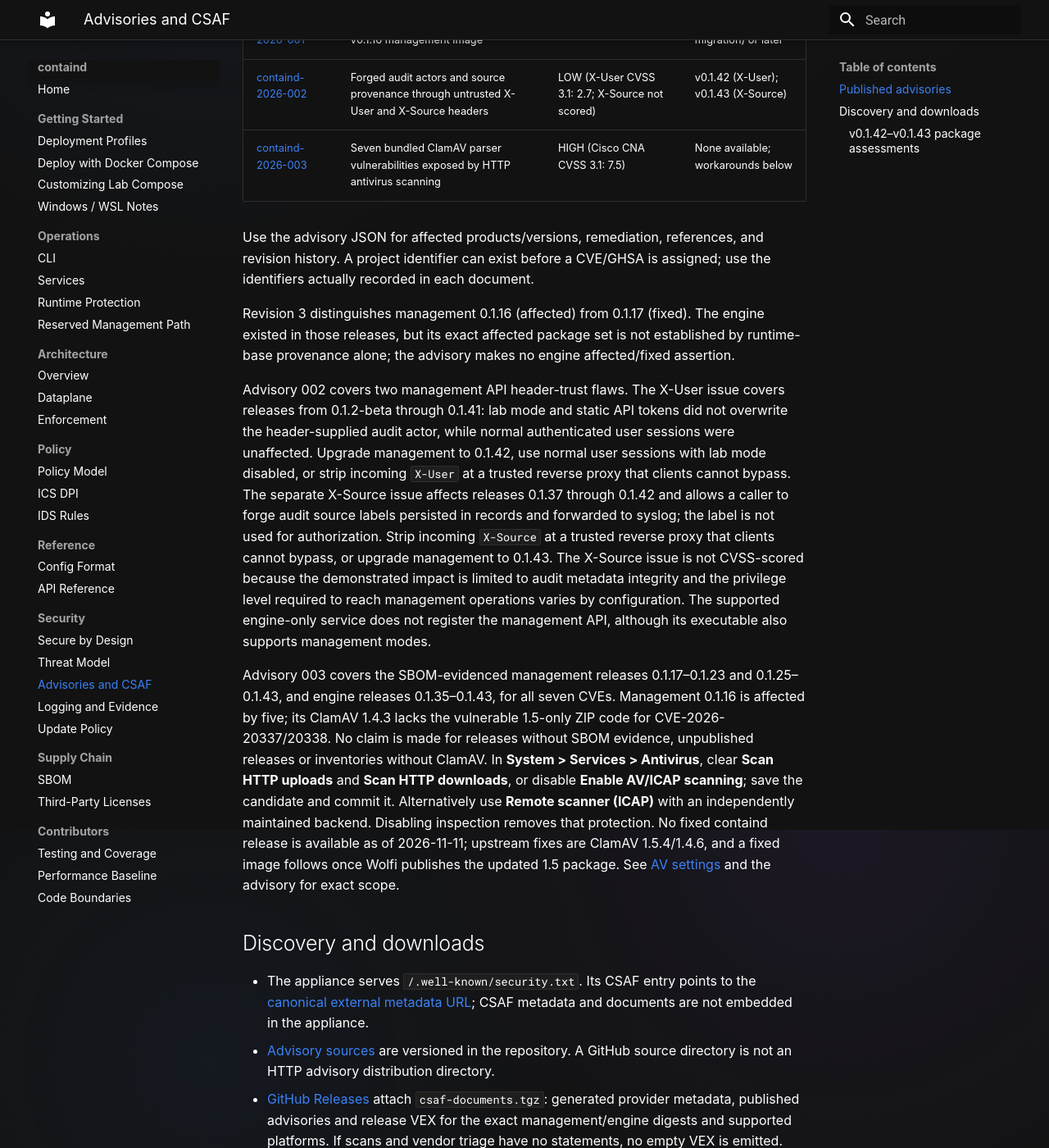
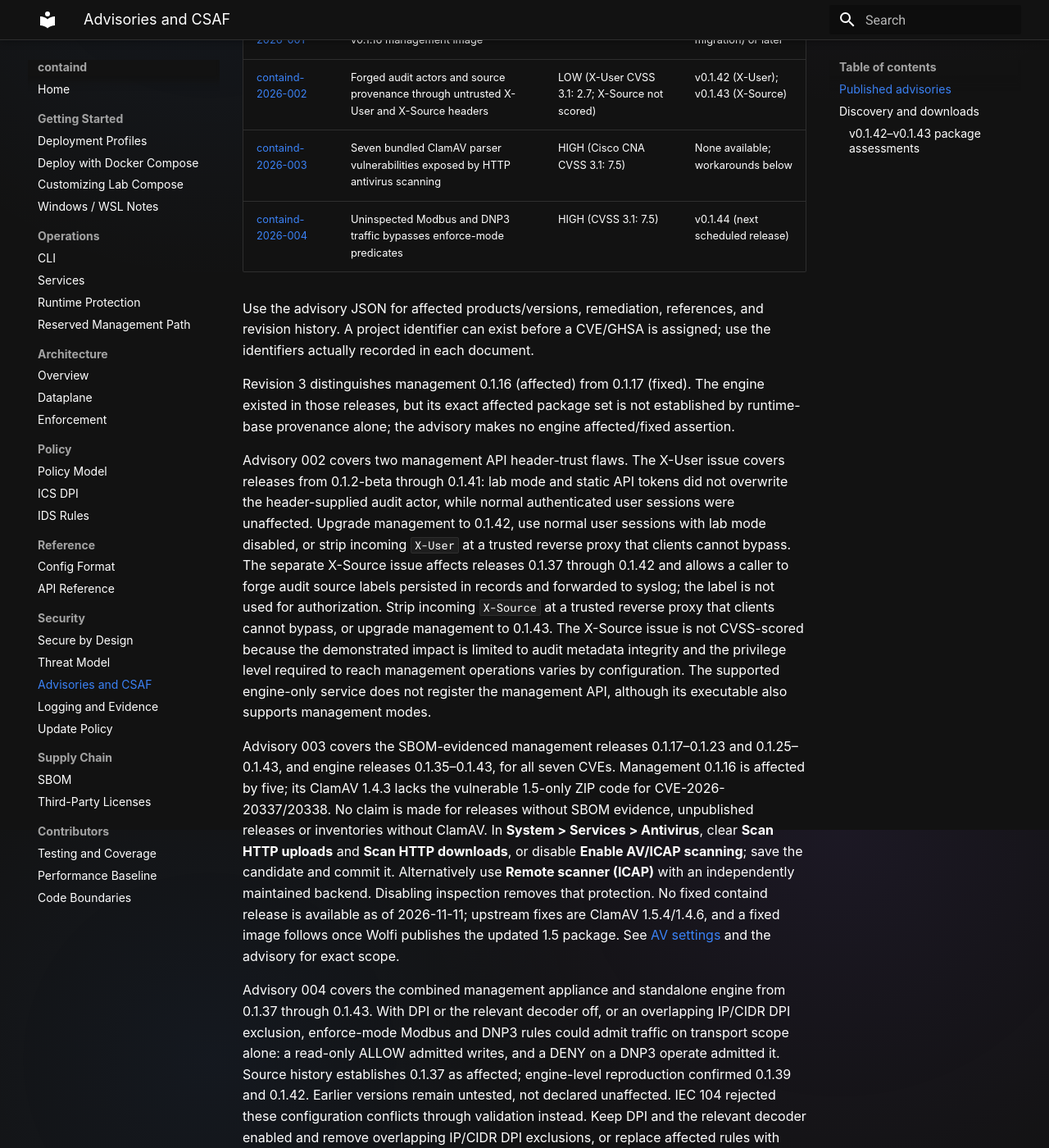
Before and after one commit to tonylturner/containd, an MkDocs documentation site: the page built from docs/mkdocs/advisories.md, in a window 1280 px wide and 1400 px high, scrolled down 388 px. Shown: the whole window at 82% size. Built offline with MkDocs 1.6.1 and Material for MkDocs 9.7.7, drawn with Linux system fonts in a browser that asks for light colours; some of the changed text lies outside the part shown.

Commit message:
Document uninspected ICS policy bypass in CSAF advisory

```diff
--- a/docs/mkdocs/advisories.md
+++ b/docs/mkdocs/advisories.md
@@ -12,6 +12,7 @@
 | [containd-2026-001](https://github.com/tonylturner/containd/blob/main/security/csaf/advisories/containd-2026-001.json) | Inherited Debian 12 CVEs in the v0.1.16 management image | HIGH | v0.1.17 (Wolfi migration) or later |
 | [containd-2026-002](https://github.com/tonylturner/containd/blob/main/security/csaf/advisories/containd-2026-002.json) | Forged audit actors and source provenance through untrusted X-User and X-Source headers | LOW (X-User CVSS 3.1: 2.7; X-Source not scored) | v0.1.42 (X-User); v0.1.43 (X-Source) |
 | [containd-2026-003](https://github.com/tonylturner/containd/blob/main/security/csaf/advisories/containd-2026-003.json) | Seven bundled ClamAV parser vulnerabilities exposed by HTTP antivirus scanning | HIGH (Cisco CNA CVSS 3.1: 7.5) | None available; workarounds below |
+| [containd-2026-004](https://github.com/tonylturner/containd/blob/main/security/csaf/advisories/containd-2026-004.json) | Uninspected Modbus and DNP3 traffic bypasses enforce-mode predicates | HIGH (CVSS 3.1: 7.5) | v0.1.44 (next scheduled release) |
 
 Use the advisory JSON for affected products/versions, remediation, references,
 and revision history. A project identifier can exist before a CVE/GHSA is
@@ -49,6 +50,22 @@
 No fixed containd release is available as of 2026-11-11; upstream fixes are
 ClamAV 1.5.4/1.4.6, and a fixed image follows once Wolfi publishes the updated
 1.5 package. See [AV settings](services.md#av) and the advisory for exact scope.
+
+Advisory 004 covers the combined management appliance and standalone engine
+from 0.1.37 through 0.1.43. With DPI or the relevant decoder off, or an
+overlapping IP/CIDR DPI exclusion, enforce-mode Modbus and DNP3 rules could
+admit traffic on transport scope alone: a read-only ALLOW admitted writes,
+and a DENY on a DNP3 operate admitted it. Source history establishes 0.1.37
+as affected; engine-level reproduction confirmed 0.1.39 and 0.1.42. Earlier
+versions remain untested, not declared unaffected. IEC 104 rejected these
+configuration conflicts through validation instead.
+Keep DPI and the relevant decoder enabled and remove overlapping IP/CIDR DPI
+exclusions, or replace affected rules with explicit transport-level DENY rules
+without ICS predicates. A transport DENY blocks otherwise permitted reads too.
+Upgrade to 0.1.44 when available; until then apply a workaround.
+The fix drops uninspectable enforce traffic for ALLOW and DENY alike, with
+configuration warnings rather than rejection. See [ICS DPI](ics-dpi.md) and the
+advisory for scope, version evidence and CVSS rationale.
 
 ## Discovery and downloads
 
```
Also changed, not shown: CHANGELOG.md, 1 other file.
